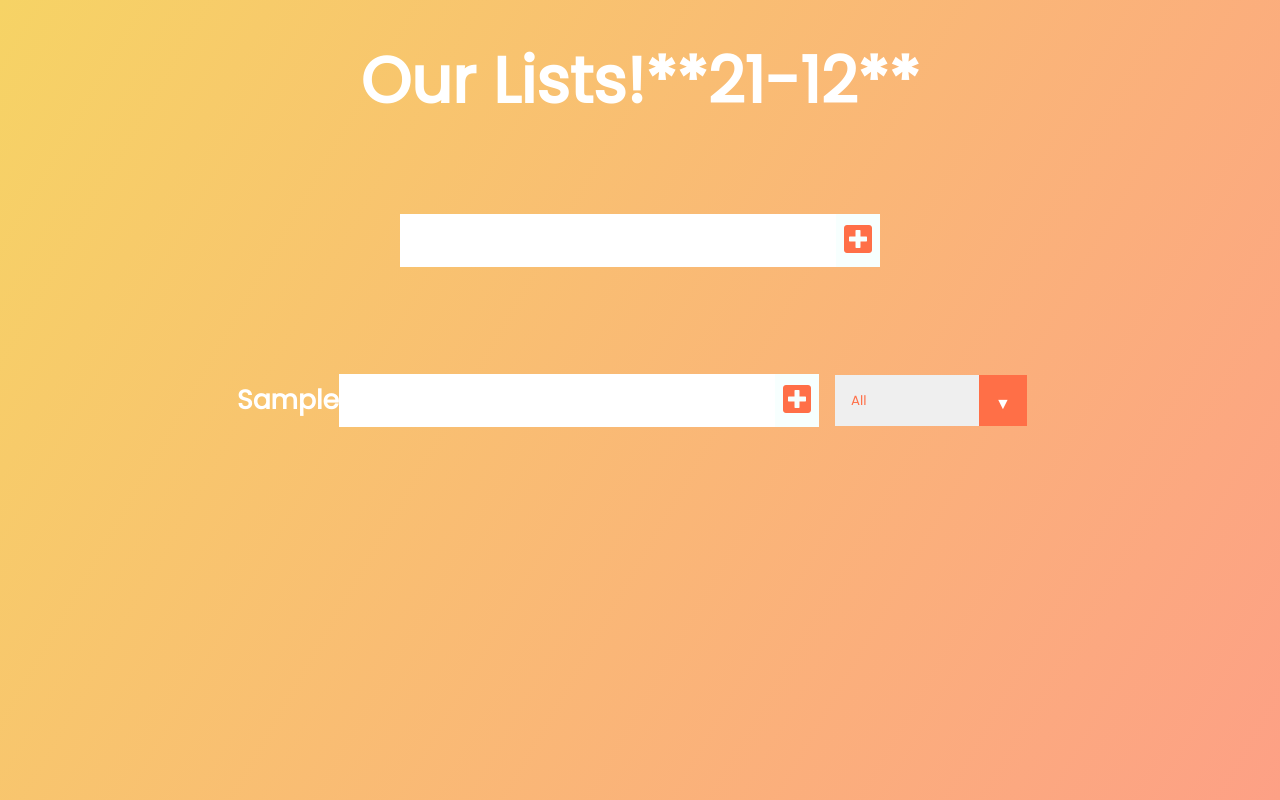
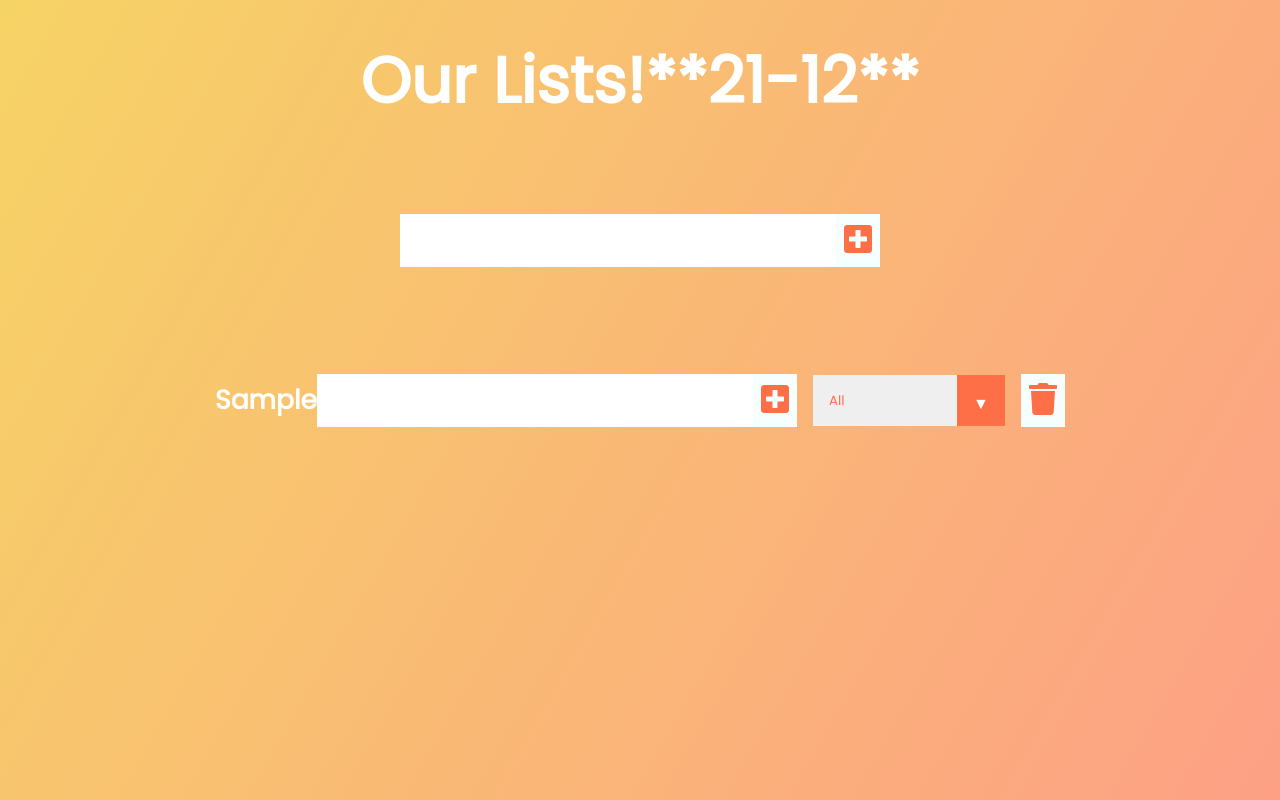
Before and after one commit to a-fatsum/todo-list, a React (Create React App) app: page / in a window 1280 px wide. Both pictures are taken after typing "Sample" into the empty fields and a click on the button 858 px from the left and 240 px from the top of the page. Built offline with nearby package versions, Linux system fonts and the light colour scheme.

Commit message:
added the functionality to delete entire lists - added delete button to delete lists

```diff
--- a/src/App.js
+++ b/src/App.js
@@ -30,7 +30,7 @@ function App() {
         todosList={todosList}
       ></Form>
 
-      <TodoLists todosList={todosList}></TodoLists>
+      <TodoLists todosList={todosList} setTodosList={setTodosList}></TodoLists>
     </div>
   );
 }
--- a/src/components/lists.js
+++ b/src/components/lists.js
@@ -5,7 +5,7 @@ import React, { useState, useEffect } from "react";
 import Todo from "./todo";
 
 // ===========================================================================
-function Lists({ text }) {
+function Lists({ text, listOfTodos, setTodosList, todosList }) {
   // useStates
   // input text for the list_todos
   const [todosInputText, setTodosInputText] = useState("");
@@ -16,17 +16,14 @@ function Lists({ text }) {
   const [status, setStatus] = useState("all");
   // Second hook [filteredTodos, SetFilteredTodos] is to store the filtered items based on their status being "complete" or "uncomplete"
   const [filteredTodos, setFilteredTodos] = useState([]);
-
   // ====================================================================
   // useEffect
   // useEffect to run the function filterHandler() everytime we modify the status or make a todo entery
   useEffect(() => {
     filterHandler();
   }, [todos, status]);
-  //
   //  =======================================
   // Functions and events
-
   // filterHandler()  to filter out the "completed" and "uncompleted" items
   const filterHandler = () => {
     switch (status) {
@@ -41,7 +38,6 @@ function Lists({ text }) {
         break;
     }
   };
-
   // statusHandler() to set the status of items "complete" or "incomplete"
   const statusHandler = (e) => {
     // console.log(e.target.value);
@@ -63,8 +59,14 @@ function Lists({ text }) {
     setTodosInputText("");
   };
   //
+  //   deleteHandler() filters through the [todosList] array and only keeps the items with the id that dooesn't match the selected todo item
+  const deleteHandler = (e) => {
+    e.preventDefault();
+    setTodosList(todosList.filter((el) => el.id !== listOfTodos.id));
 
-  //
+    //
+  };
+  // =======================================================
   return (
     <div className="todo-container">
       <header>
@@ -92,6 +94,10 @@ function Lists({ text }) {
             <option value="uncompleted">Uncompleted</option>
           </select>
         </div>
+        <button onClick={deleteHandler}>
+          {" "}
+          <i className="fas fa-trash"></i>
+        </button>
       </form>
       {/* ============================================================ */}
       {/* ============================================================ */}
--- a/src/components/todoLists.js
+++ b/src/components/todoLists.js
@@ -4,7 +4,7 @@ import React from "react";
 import Lists from "./lists";
 //
 
-function TodoLists({ todosList, setStatus }) {
+function TodoLists({ todosList, setTodosList }) {
   //
   //
 
@@ -12,8 +12,14 @@ function TodoLists({ todosList, setStatus }) {
   return (
     <div className="todo-container">
       <ul className="todo-list">
-        {todosList.map((todo) => (
-          <Lists setStatus={setStatus} text={todo.text} key={todo.id}></Lists>
+        {todosList.map((listOfTodos) => (
+          <Lists
+            text={listOfTodos.text}
+            key={listOfTodos.id}
+            todosList={todosList}
+            setTodosList={setTodosList}
+            listOfTodos={listOfTodos}
+          ></Lists>
         ))}
       </ul>
     </div>
```
